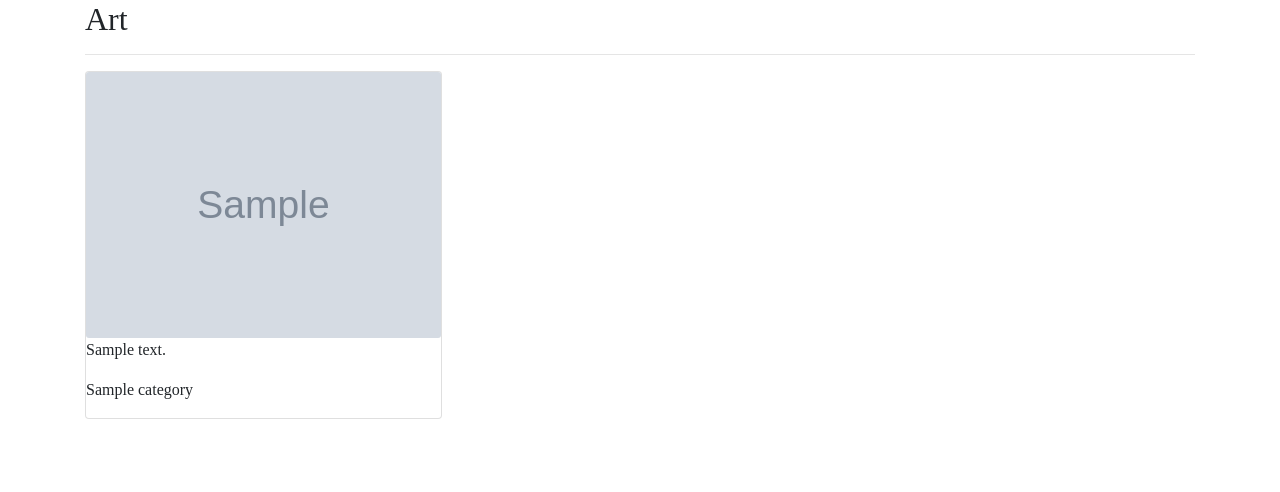
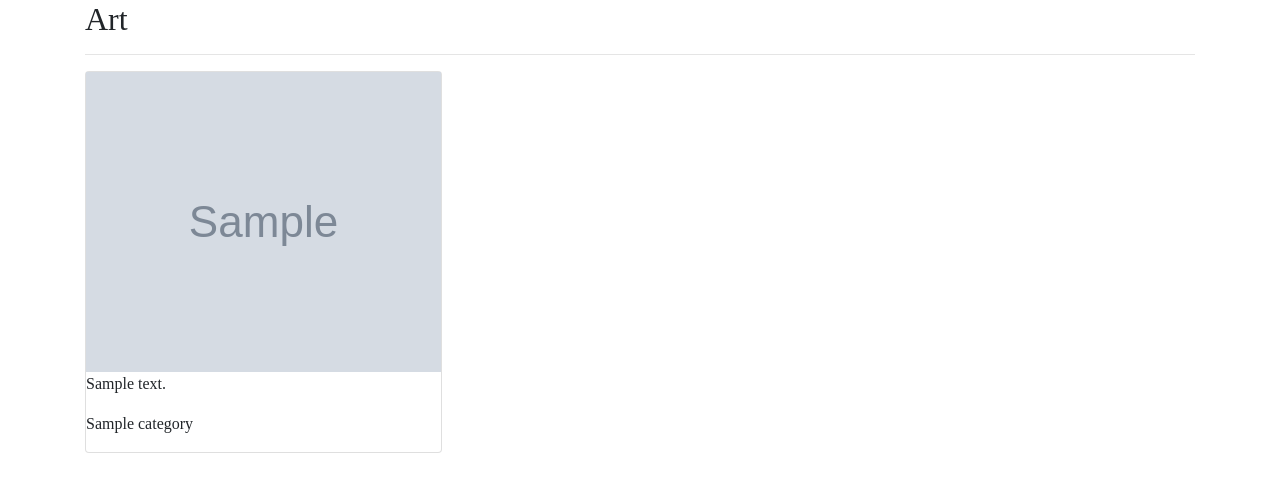
Before and after one commit to UMUTONIRitha/Art_Rwanda, a Django app: template art_app/templates/category.html in a window 1280 px wide. Shown: the part 56-548 px from the top of the page. Run offline with Django 3.2, Linux system fonts and the light colour scheme; the template is opened without the code that fills it: most values are stand-ins (such as "Sample title", 1, 10 or a date in 2020); grey boxes marked "Sample" are stand-in pictures; some libraries are stand-ins or nearby versions; some web fonts are replaced.

Commit message:
add changes

```diff
--- a/art_app/templates/category.html
+++ b/art_app/templates/category.html
@@ -9,7 +9,7 @@
         {% for art in category_images %}
 
         <div class="card" data-toggle="modal" data-target="#{{art.id}}">
-            <img src="{{art.art_image.url}}" alt="{{art.name}}" class="card-img">
+            <img src="{{art.art_image.url}}" alt="{{art.name}}" width="100%" height="300px" class="img-responsive">
             <p>{{art.description}}</p>
 
                         <p>{{art.category}}</p>
```
